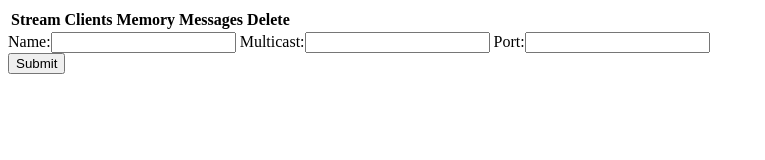
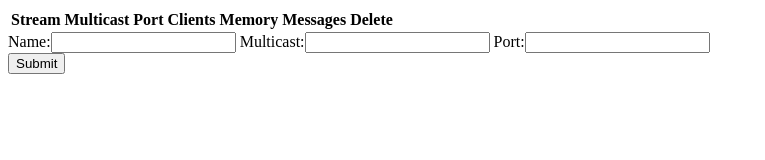
Before and after one commit to erlyvideo/udpts, a plain HTML site: page index.html in a window 1280 px wide. Shown: the whole page, without its empty margins (0-765 px from the left). Drawn offline with nearby package versions, Linux system fonts and the light colour scheme.

Commit message:
better stats

```diff
--- a/index.html
+++ b/index.html
@@ -4,7 +4,7 @@
 		<style type='text/css'>td {border: 1px black solid;}</style>
 	</head>
 	<table>
-		<thead><tr><th>Stream</th><th>Clients</th><th>Memory</th><th>Messages</th><th>Delete</th></tr></thead>
+		<thead><tr><th>Stream</th><th>Multicast</th><th>Port</th><th>Clients</th><th>Memory</th><th>Messages</th><th>Delete</th></tr></thead>
 		<tbody>
 			<!-- PROCESSES -->
 		</tbody>
```
Also changed, not shown: 3 other files.
